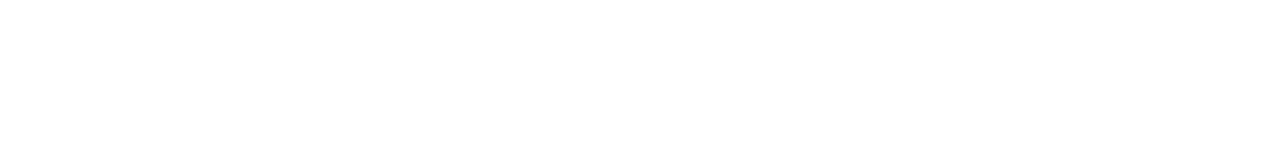
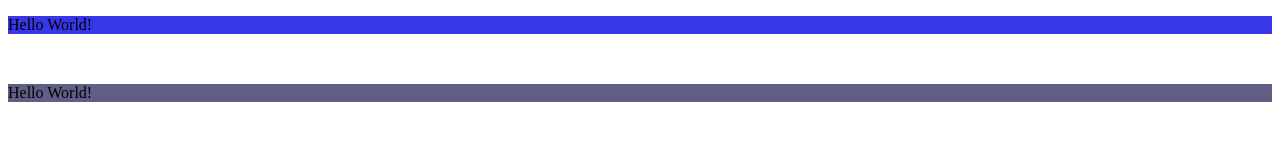
Before and after one commit to Vedantdumbre/full-stack, a plain HTML site: page LEVEL1/CSS/varablesincss/index.html in a window 1280 px wide. Drawn offline with Linux system fonts and the light colour scheme.

Commit message:
variables done

```diff
--- a/LEVEL1/CSS/varablesincss/index.html
+++ b/LEVEL1/CSS/varablesincss/index.html
@@ -3,11 +3,24 @@
 <head>
     <meta charset="UTF-8">
     <meta name="viewport" content="width=device-width, initial-scale=1.0">
-    <title>Document</title>
-
+    <title>Variables in css</title>
     <link rel="stylesheet" href="style.css">
+    <style>
+        :root{
+             --first:rgb(55, 55, 231); /*by doing this we can easily add color to the the web page  */
+            --sec:rgb(95, 95, 133);
+        }
+        .nav1{
+            background-color: var(--first);  /*this is how we call the variables*/
+        }
+        .nav2{
+            background-color: var(--sec);
+        }
+    </style>
 </head>
 <body>
-
+    <p class="nav1">Hello World!</p>
+    <br>
+    <p class="nav2">Hello World!</p>
 </body>
 </html>
```
